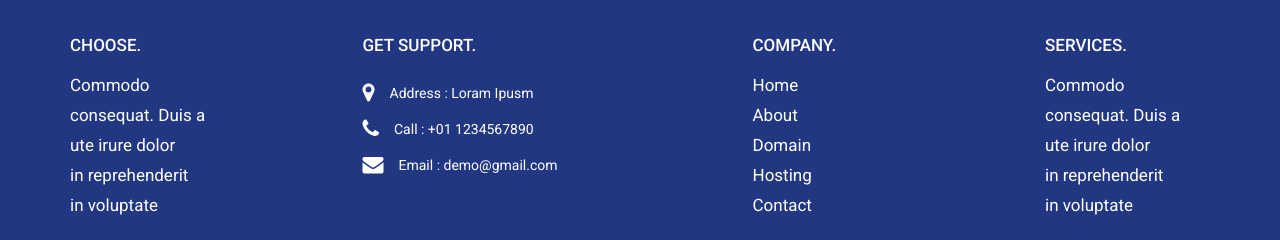
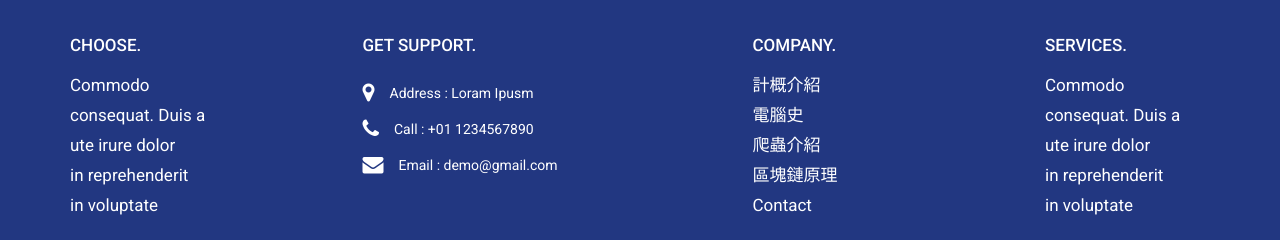
Before and after one commit to Jianhongl1n/sys-scu-edu, a plain HTML site: page htdocs/about.html in a window 1280 px wide. Shown: the part 1308-1548 px from the top of the page. Drawn offline with nearby package versions, Linux system fonts and the light colour scheme.

Commit message:
Update about.html
Signed-off-by: Jianhongl1n <151608039+Jianhongl1n@users.noreply.github.com>

```diff
--- a/htdocs/about.html
+++ b/htdocs/about.html
@@ -142,10 +142,10 @@
                      <div class="infoma">
                         <h3>Company.</h3>
                         <ul class="menu_footer">
-                           <li><a href="index.html">Home</a></li>
-                           <li><a href="about.html">About </a></li>
-                           <li><a href="domain.html">Domain</a></li>
-                           <li><a href="hosting.html">Hosting</a></li>
+                           <li><a href="index.html">計概介紹</a></li>
+                           <li><a href="about.html">電腦史</a></li>
+                           <li><a href="https://10122144.my.canva.site/bug">爬蟲介紹</a></li>
+                           <li><a href="https://10122144.my.canva.site/blockchain">區塊鏈原理</a></li>
                            <li><a href="contact.html">Contact</a></li>
                         </ul>
                      </div>
```
